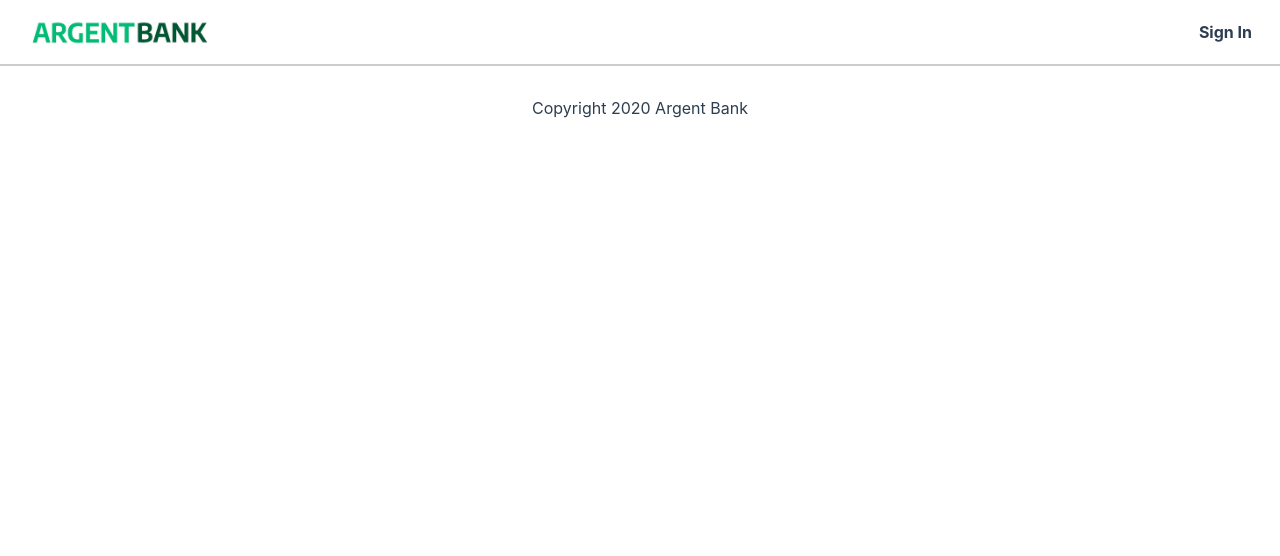
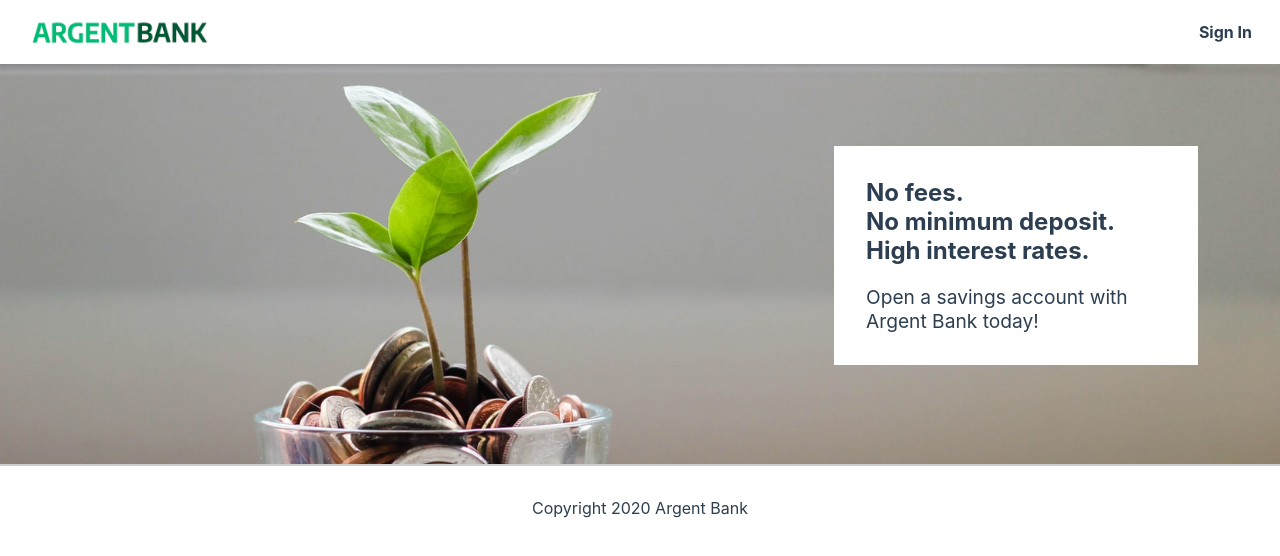
Before and after one commit to Halloween47/projet-13_bank-frontend, a React (Create React App) app: page / in a window 1280 px wide. Shown: the top 556 px of the page. Built offline with nearby package versions, Linux system fonts and the light colour scheme.

Commit message:
composant hero OK

```diff
--- a/src/App.tsx
+++ b/src/App.tsx
@@ -1,13 +1,15 @@
-import React from 'react';
-import logo from './logo.svg';
 import './App.css';
 import Header from './components/header';
 import Footer from './components/footer';
+import Hero from './components/hero';
 
 function App() {
   return (
     <div className="App">
       <Header />
+      <main>
+        <Hero />
+      </main>
       <Footer />
     </div>
   );
--- /dev/null
+++ b/src/components/hero.jsx
@@ -0,0 +1,14 @@
+function Hero() {
+    return (
+        <div class="hero">
+        <section class="hero-content">
+          <h2 class="sr-only">Promoted Content</h2>
+          <p class="subtitle">No fees.</p>
+          <p class="subtitle">No minimum deposit.</p>
+          <p class="subtitle">High interest rates.</p>
+          <p class="text">Open a savings account with Argent Bank today!</p>
+        </section>
+      </div>
+    )
+}
+export default Hero;
```
